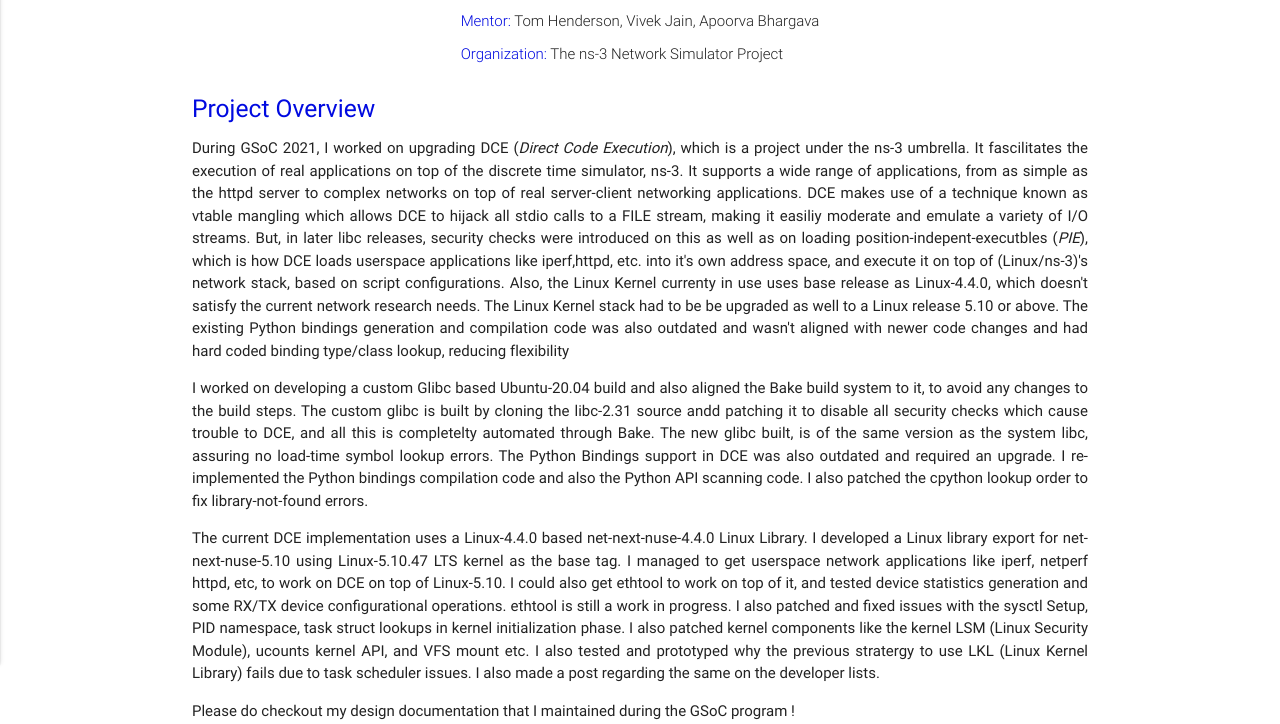
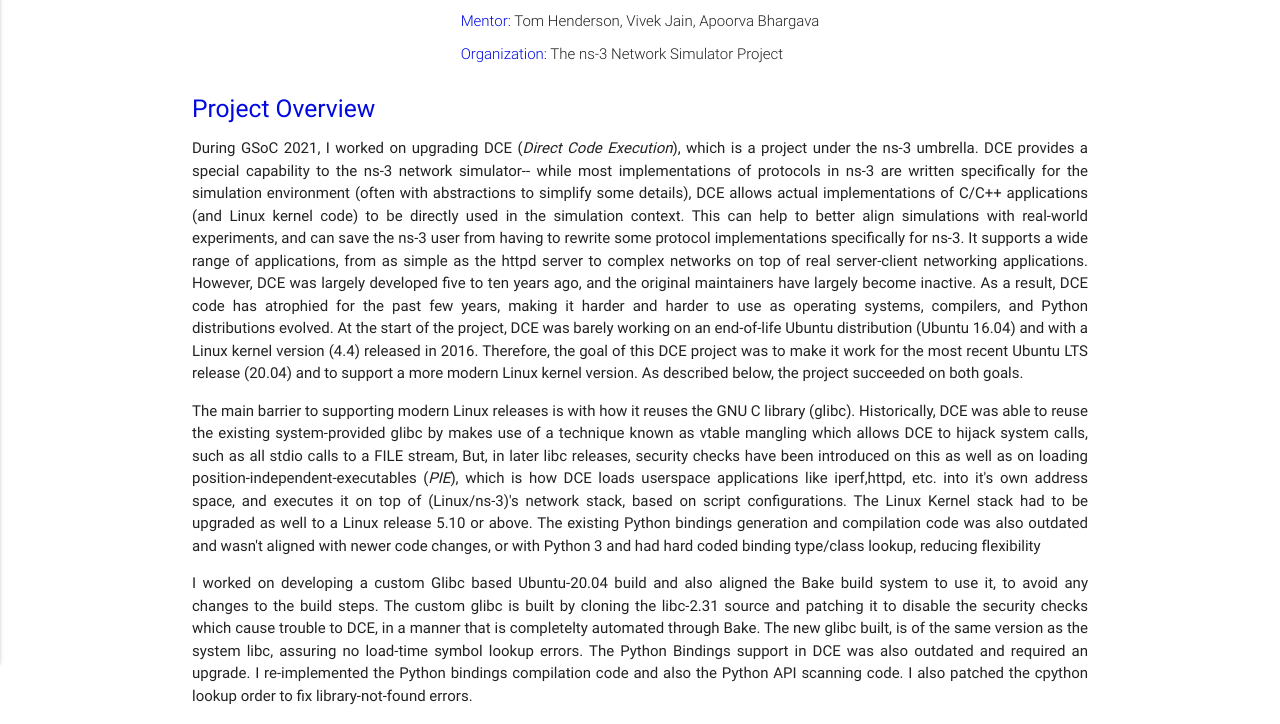
Before and after one commit to ns-3-dce-linux-upgrade/ns-3-dce-linux-upgrade.github.io, a plain HTML site: page index.html in a window 1280 px wide. Shown: the part 197-921 px from the top of the page. Drawn offline with nearby package versions, Linux system fonts and the light colour scheme.

Commit message:
Fix Typos and add more clarifications and details
Signed-off-by: Parth Pratim Chatterjee <parth27official@gmail.com>

```diff
--- a/index.html
+++ b/index.html
@@ -41,32 +41,41 @@
       </div>
       <h5><font color="vintage">Project Overview</font></h5>
       <p style="text-align:justify">During GSoC 2021, I worked on upgrading DCE (<i>Direct Code Execution</i>), which is a project under the ns-3 umbrella.
-                                    It fascilitates the execution of real applications on top of the discrete time simulator, ns-3. It supports a wide range of
-                                    applications, from as simple as the httpd server to complex networks on top of real server-client networking applications.
-                                    DCE makes use of a technique known as vtable mangling which allows DCE to hijack all stdio calls to a FILE stream,
-                                    making it easiliy moderate and emulate a variety of I/O streams. But, in later libc releases, security checks were introduced
-                                    on this as well as on loading position-indepent-executbles (<i>PIE</i>), which is how DCE loads userspace applications like iperf,httpd, etc.
-                                    into it's own address space, and execute it on top of (Linux/ns-3)'s network stack, based on script configurations. Also, the Linux Kernel
-                                    currenty in use uses base release as Linux-4.4.0, which doesn't satisfy the current network research needs. The Linux Kernel stack had to be
-                                    be upgraded as well to a Linux release 5.10 or above. The existing Python bindings generation and compilation code was also outdated and
-                                    wasn't aligned with newer code changes and had hard coded binding type/class lookup, reducing flexibility</p>
+                                    DCE provides a special capability to the ns-3 network simulator-- while most implementations of protocols in ns-3 are written
+                                    specifically for the simulation environment (often with abstractions to simplify some details), DCE allows actual implementations
+                                    of C/C++ applications (and Linux kernel code) to be directly used in the simulation context.  This can help to better align
+                                    simulations with real-world experiments, and can save the ns-3 user from having to rewrite some protocol implementations specifically for ns-3.
+                                    It supports a wide range of applications, from as simple as the httpd server to complex networks on top of real server-client networking applications.
+                                    However, DCE was largely developed five to ten years ago, and the original maintainers have largely become inactive.  As a result, DCE code has
+                                    atrophied for the past few years, making it harder and harder to use as operating systems, compilers, and Python distributions evolved.
+                                    At the start of the project, DCE was barely working on an end-of-life Ubuntu distribution (Ubuntu 16.04) and with a Linux kernel version (4.4) released in 2016.
+                                    Therefore, the goal of this DCE project was to make it work for the most recent Ubuntu LTS release (20.04) and to support a more modern Linux kernel version.
+                                    As described below, the project succeeded on both goals.</p>
 
-      <p style="text-align:justify">I worked on developing a custom Glibc based Ubuntu-20.04 build and also aligned the Bake build system to it, to avoid any changes to
-                                    the build steps. The custom glibc is built by cloning the libc-2.31 source andd patching it to disable all security checks which
-                                    cause trouble to DCE, and all this is completelty automated through Bake. The new glibc built, is of the same version as the system
+      <p style="text-align:justify">The main barrier to supporting modern Linux releases is with how it reuses the GNU C library (glibc).
+                                    Historically, DCE was able to reuse the existing system-provided glibc by makes use of a technique known as vtable mangling which allows DCE to hijack
+                                    system calls, such as all stdio calls to a FILE stream, But, in later libc releases, security checks have been introduced
+                                    on this as well as on loading position-independent-executables (<i>PIE</i>), which is how DCE loads userspace applications like iperf,httpd, etc.
+                                    into it's own address space, and executes it on top of (Linux/ns-3)'s network stack, based on script configurations. The Linux Kernel stack had
+                                    to be upgraded as well to a Linux release 5.10 or above. The existing Python bindings generation and compilation code was also outdated and
+                                    wasn't aligned with newer code changes, or with Python 3 and had hard coded binding type/class lookup, reducing flexibility</p>
+
+      <p style="text-align:justify">I worked on developing a custom Glibc based Ubuntu-20.04 build and also aligned the Bake build system to use it, to avoid any changes to
+                                    the build steps. The custom glibc is built by cloning the libc-2.31 source and patching it to disable the security checks which
+                                    cause trouble to DCE, in a manner that is completelty automated through Bake. The new glibc built, is of the same version as the system
                                     libc, assuring no load-time symbol lookup errors. The Python Bindings support in DCE was also outdated and required an upgrade. I
                                     re-implemented the Python bindings compilation code and also the Python API scanning code. I also patched the cpython lookup order
                                     to fix library-not-found errors.</p>
 
-      <p style="text-align:justify">The current DCE implementation uses a Linux-4.4.0 based net-next-nuse-4.4.0 Linux Library. I developed a Linux library export for
+      <p style="text-align:justify">The current DCE implementation uses a Linux-4.4.0 based net-next-nuse-4.4.0 Linux library. I developed a Linux library export for
                                     net-next-nuse-5.10 using Linux-5.10.47 LTS kernel as the base tag. I managed to get userspace network applications like iperf, netperf
                                     httpd, etc, to work on DCE on top of Linux-5.10. I could also get ethtool to work on top of it, and tested device statistics generation
                                     and some RX/TX device configurational operations. ethtool is still a work in progress. I also patched and fixed issues with the sysctl Setup,
-                                    PID namespace, task struct lookups in kernel initialization phase. I also patched kernel components like the kernel LSM (Linux Security Module),
-                                    ucounts kernel API, and VFS mount etc. I also tested and prototyped why the previous stratergy to use LKL (Linux Kernel Library) fails due to task scheduler issues.
-                                    I also made a post regarding the same on the developer lists.</p>
+                                    PID namespace, task_struct lookups in kernel initialization phase. I also patched kernel components like the kernel LSM (Linux Security Module),
+                                    ucounts kernel API, and VFS mount etc. I also tested and prototyped why the previous stratergy to use LKL (Linux Kernel Library) fails due to task scheduler issues,
+                                    as well as limitation imposed by it's uniprocessor architecture, cpu locks and semaphore usage. I summarized my progress regarding the same on the developer lists.</p>
 
-    <p style="text-align:justify">Please do checkout my design documentation that I maintained during the GSoC program !</p>
+    <p style="text-align:justify">Please read through my design documentation that I maintained during the GSoC program !</p>
     <div class="row center">
         <a href="https://docs.google.com/document/d/1o3xsukgDN9e4-q8n6KbLDX2c9fTxKIhRhimDsn4ivr8/edit?usp=sharing" target="_blank" id="download-button" class="btn-large waves-effect waves-light blue darken-1">Design Document</a>
     </div>
@@ -74,7 +83,7 @@
       <p style="text-align:justify">This project was split into three phases. Please find the deliverable code written in each of the three phases.
                                     All of the below are submitted as merge requests and some of them have already been merged. The remaining are currently
                                     being reviewed by mentors and project maintainers. Apart from the ones below, details about other bug fixes, code reviews and
-                                    testing in which I was involed can be found <a href="#Extras">here</a></p>
+                                    testing in which I was involved can be found <a href="#Extras">here</a></p>
 
     </div>
   </div>
@@ -184,7 +193,7 @@
         <h5><font color="vintage">Collaborations and Efforts</font></h5>
         <p style="text-align:justify">Apart from the deliverable code that I produced, I also did the following on the side during the program :</p>
         <ol>
-            <li>Debugged <b>LKL : The Linux Kernel Library Process</b> scheduler issues and defined technical limitations and details about why
+            <li>Debugged <b>LKL : The Linux Kernel Library</b> Process scheduler, CPU locks and semaphore issues and defined technical limitations and details about why
                 LKL was not a good choice at the moment to be integrated with DCE as it's Linux Stack. </li>
             <li>Opened a <a href="https://www.freelists.org/post/linux-kernel-library/LKL-Integration-into-DCE"><u>Thread</u></font></a> on the <b>LKL developer lists</b>,
                 with a summary of what is holding us back from using LKL in DCE. </li>
```
